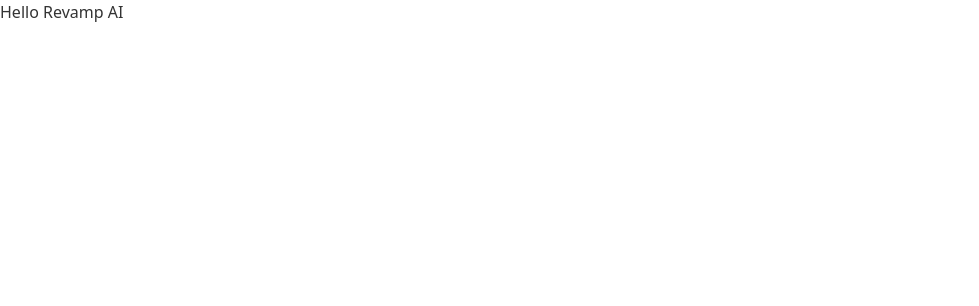
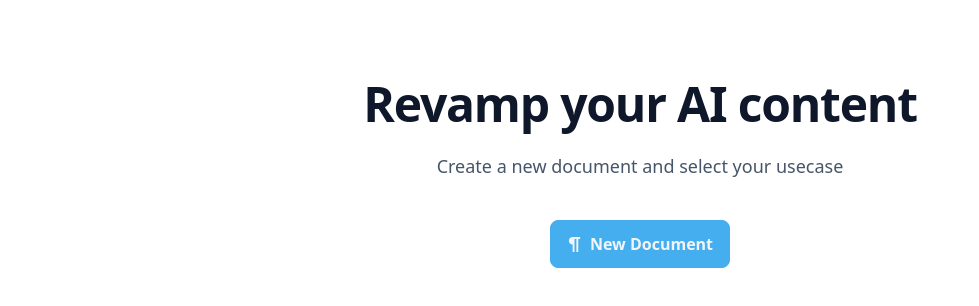
Before and after one commit to Enosh-S/revampai-app, a Next.js app: page /writing in a window 1280 px wide. Shown: the top 306 px of the page, without its empty margins (0-979 px from the left). Built offline with nearby package versions, Linux system fonts and the light colour scheme.

Commit message:
writing js modified

```diff
--- a/pages/writing.js
+++ b/pages/writing.js
@@ -1,9 +1,25 @@
+import { ImPilcrow } from "react-icons/im";
+
 export default function Writing() {
     return (
         <div>
-            <h1>
-                Hello Revamp AI
-            </h1>
+            <div className="relative max-w-5xl mx-auto py-20">
+                <h1 class="text-slate-900 font-extrabold text-4xl sm:text-5xl lg-text-6xl tracking-tight text-center dark:text-white">
+                    Revamp your AI content
+                </h1>
+                <p class="mt-6 text-lg text-slate-600 text-center max-w-3xl mx-auto dark:text-slate-400">
+                   Create a new document and select your usecase
+                </p>
+                <div class="mt-6 sm:mt-10 flex justify-center">
+                <button class="btn btn-primary gap-2 text-slate-100 text-base font-sans capitalize">
+                <ImPilcrow size={15}/>
+                New Document
+                </button>
+
+                </div>
+
+            </div>
+
         </div>
     )
 }
```
